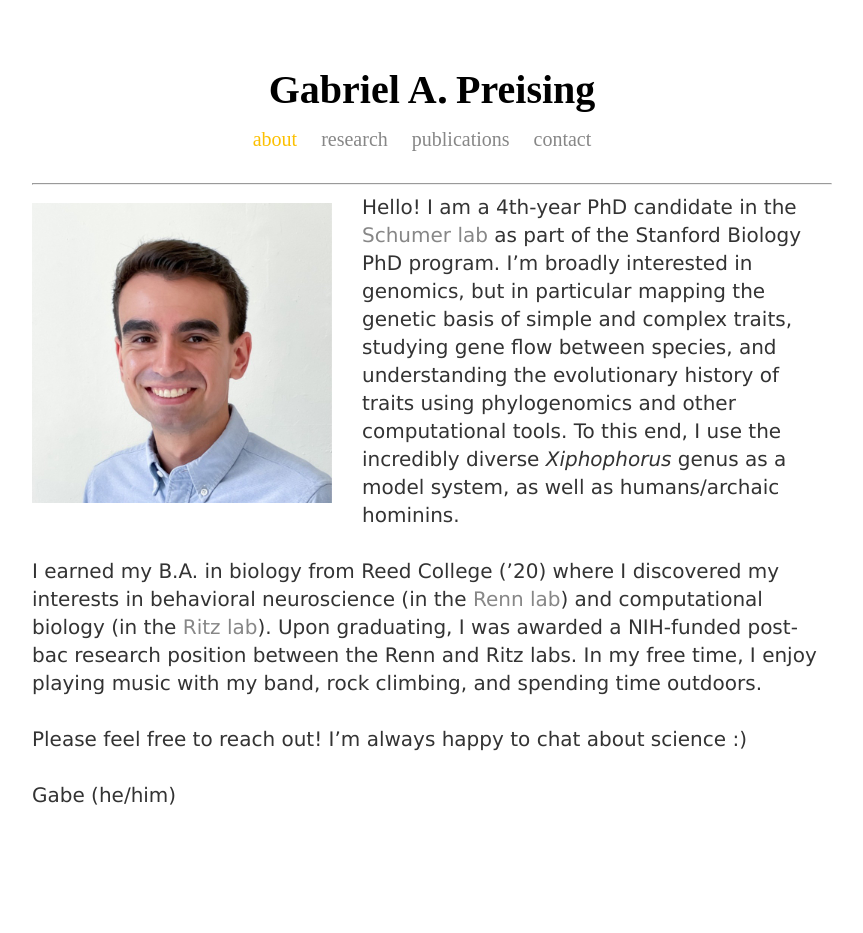
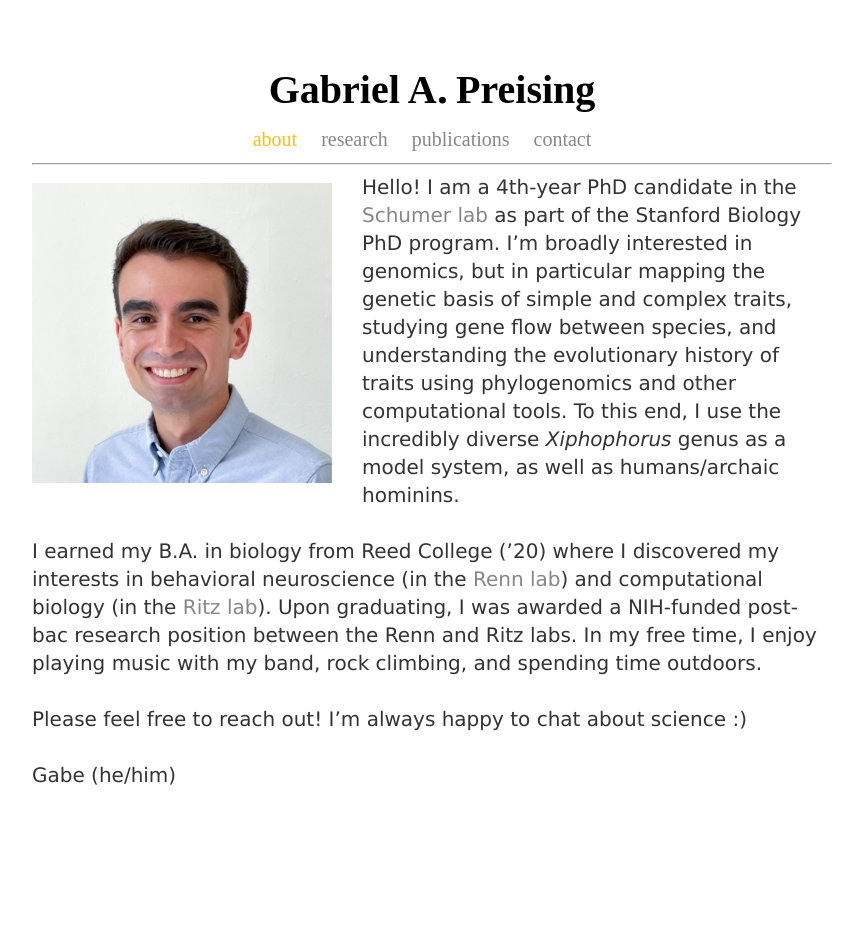
Before and after one commit to gpreising/gpreising.github.io, a Jekyll site: the page built from index.html, in a window 1280 px wide. Shown: the whole page, without its empty margins (208-1071 px from the left). Built offline with Jekyll 4.4.1, drawn with Linux system fonts in a browser that asks for light colours.

Commit message:
reduced nav bottom padding

```diff
--- a/css/main.css
+++ b/css/main.css
@@ -3,7 +3,7 @@
 @media only screen and (min-width: 1025px) { body { margin: 60px auto; width: 800px; overflow: visible !important; } }
 @media only screen and (max-width: 1024px) { body { margin: 60px 60px; width: 480px; transform: scale(1.8); transform-origin: 0 0; -webkit-text-size-adjust: 100%; overflow: visible !important; } }
 
-nav ul { text-align: center; font-family:'Noto Sans Adlam'; padding: 0px; list-style: none; margin-top: 0px; margin-bottom: 30px; }
+nav ul { text-align: center; font-family:'Noto Sans Adlam'; padding: 0px; list-style: none; margin-top: 0px; margin-bottom: 10px; }
 nav ul li { text-align: center; display: inline; margin-right: 20px; }
 
 a { font-size: 20px; line-height: 1.4em; text-decoration: none; color: #878787; }
```
